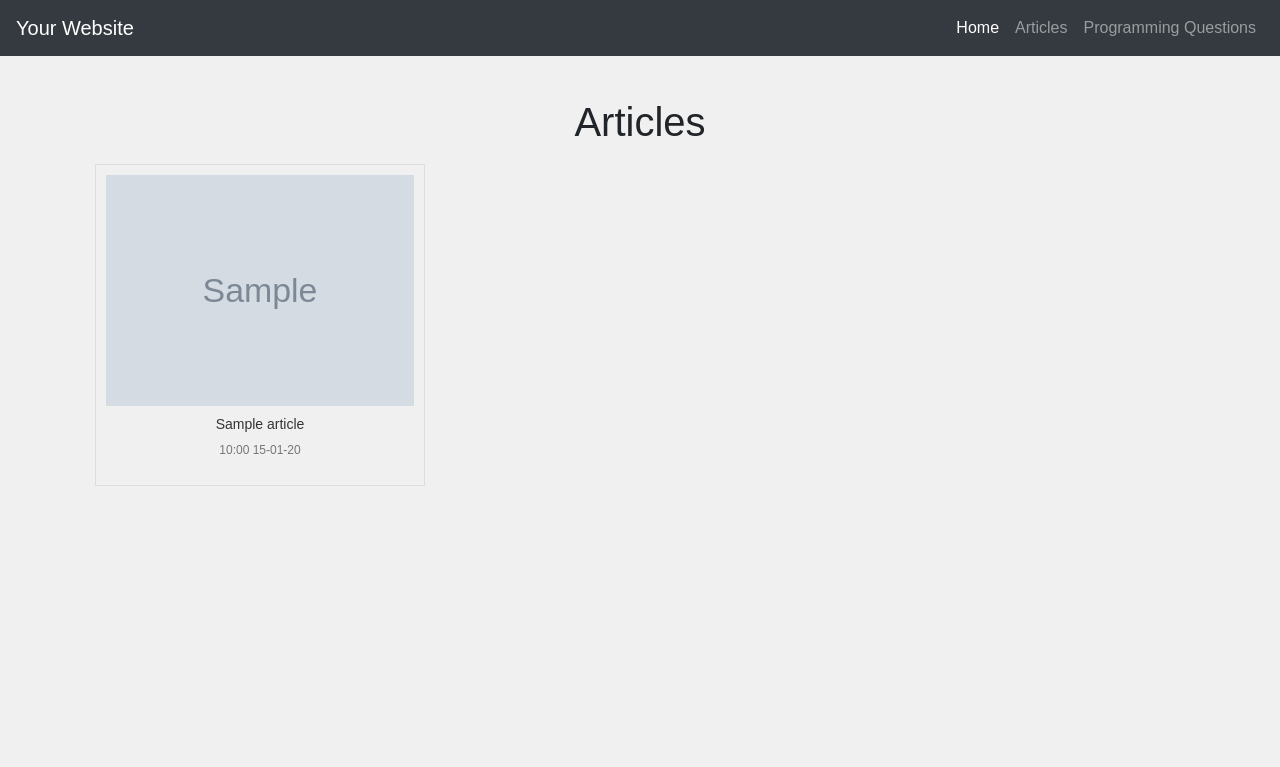
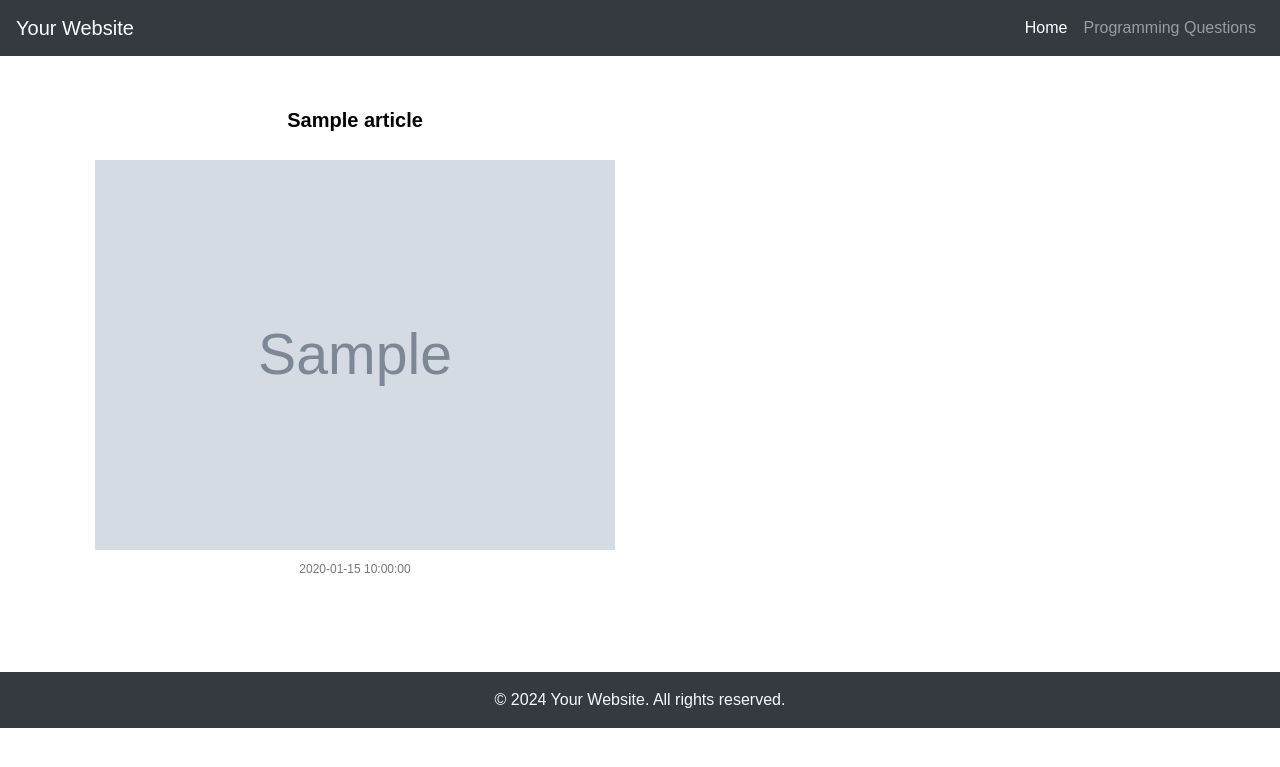
Before and after one commit to codedestructed007/Articles_advanced_bot_-under-construction-, a Flask app: page /articles in a window 1280 px wide. Shown: the top 767 px of the page. Run offline with Flask 3, Linux system fonts and the light colour scheme; tables that the repository leaves empty hold one stand-in row (values such as "Sample post"); grey boxes marked "Sample" are stand-in pictures; some libraries are stand-ins or nearby versions.

Commit message:
Fixed UI part

```diff
--- a/Utilities/Utils.py
+++ b/Utilities/Utils.py
@@ -1,2 +1,24 @@
+from datetime import datetime, timedelta
+
+
 def datetime_format(value, format="%H:%M %d-%m-%y", reverse = False):
     return value.strftime(format)
+
+
+
+def time_ago(date):
+    now = datetime.now()
+    delta = now - date
+    if delta.days > 7:
+        weeks = delta.days // 7
+        return f"{weeks} {'weeks' if weeks > 1 else 'week'} ago"
+    elif delta.days > 0:
+        return f"{delta.days} {'days' if delta.days > 1 else 'day'} ago"
+    elif delta.seconds // 3600 > 0:
+        hours = delta.seconds // 3600
+        return f"{hours} {'hours' if hours > 1 else 'hour'} ago"
+    elif delta.seconds // 60 > 0:
+        minutes = delta.seconds // 60
+        return f"{minutes} {'minutes' if minutes > 1 else 'minute'} ago"
+    else:
+        return "Just now"
--- a/app.py
+++ b/app.py
@@ -125,7 +125,7 @@ class Imageform(FlaskForm):
         get_label='id',
         validators=[DataRequired()]
     )
-    image = ImageUploadField('Image', base_path='static/ArticleImage/ContentImage', validators=[DataRequired()])
+    image = ImageUploadField('Image', base_path='static/ArticleImage/ContentImage',validators=[DataRequired()])
 
     def populate_obj(self, obj):
         super().populate_obj(obj)
@@ -144,7 +144,21 @@ class ImageView(ModelView):
 
 class ParagraphView(ModelView):
     form = ParagraphForm
-    column_list = ['id','para_number','article_id','text']
+    column_list = ['id', 'para_number', 'article_title', 'text']  # Include 'article_title' in column list
+
+    def get_query(self):
+        return super(ParagraphView, self).get_query().join(Article)  # Join with Article model
+
+    def get_list(self, page, sort_column, sort_desc, search, filters, execute=True, page_size=None):
+        self.column_labels = {'article_title': 'Article Title'}  # Set custom label for article_title column
+        return super(ParagraphView, self).get_list(page, sort_column, sort_desc, search, filters, execute, page_size)
+
+    def scaffold_list_columns(self):
+        columns = super(ParagraphView, self).scaffold_list_columns()
+        columns['article_title'] = self._get_column_by_attr('article', 'title')  # Add article_title column
+        return columns
+
+
     form_widget_args = {
         'id': {
             'rows': 5
@@ -220,7 +234,7 @@ def temp():
 
 
 # Setting environment methods
-app.jinja_env.filters['date_format'] =  Utils.datetime_format
+app.jinja_env.filters['date_format'] =  Utils.time_ago
 
 
 if __name__ == '__main__':
--- /dev/null
+++ b/static/style_contents.css
@@ -0,0 +1,84 @@
+body {
+    font-family: Arial, sans-serif;
+    background-color: #f0f0f0;
+    padding-top: 50px; /* Adjusted for the fixed navbar */
+}
+
+h1 {
+    text-align: center;
+    margin-top: 20px;
+}
+
+.article-container {
+    border: 1px solid #ddd;
+    margin: 10px;
+    text-align: center;
+    padding: 10px;
+}
+
+.article-image {
+    width: 100%;
+    height: auto;
+    margin-bottom: 10px;
+}
+
+.date {
+    font-size: 12px;
+    color: #777;
+}
+
+.article-title {
+    font-size: 14px;
+    color: #333;
+    margin-bottom: 15px;
+    padding: 20;
+}
+#footer {
+    position: bottom;
+    bottom: 0;
+    width: 100%;
+}
+
+.article-container {
+    background-color: #ffffff; /* Sets the background color to transparent white */
+    width: 100%; /* Increases the width */
+    margin: 0 auto; /* Centers the containers */
+    border: none;
+    margin-bottom: 20px;
+}
+
+
+
+.article-content {
+    position: absolute; /* Position the content absolutely */
+    top: 50%; /* Position it 50% from the top */
+    left: 50%; /* Position it 50% from the left */
+    transform: translate(-50%, -50%); /* Center it horizontally and vertically */
+    text-align: center; /* Align text center */
+    background-color: rgba(255, 255, 255, 0.8); /* Add a semi-transparent white background */
+    padding: 10px; /* Add padding for better readability */
+    border-radius: 5px; /* Optional: Add some border radius for rounded corners */
+}
+
+.article-header {
+    position: absolute;
+    top: 0;
+    left: 0;
+    width: 100%;
+    background-color: rgba(255, 255, 255, 0.8); /* Set a transparent white background */
+    padding: 10px;
+    box-sizing: border-box;
+    z-index: 1; /* Ensure the title is above the image */
+}
+
+body, html {
+    background-color: #ffffff; /* White background color */
+}
+
+.article-image {
+    width: 100%;
+    height: auto;
+    margin-bottom: 10px;
+    padding-top: 10%; /* This is 9/16 * 100% */
+    display: block;
+}
--- a/templates/articles.html
+++ b/templates/articles.html
@@ -1,49 +1,10 @@
-<!DOCTYPE html>
-<html lang="en">
-<head>
-    <meta charset="UTF-8">
-    <meta name="viewport" content="width=device-width, initial-scale=1.0">
-    <title>Articles</title>
-    <!-- Bootstrap CSS -->
-    <link rel="stylesheet" href="https://stackpath.bootstrapcdn.com/bootstrap/4.3.1/css/bootstrap.min.css" integrity="sha384-ggOyR0iXCbMQv3Xipma34MD+dH/1fQ784/j6cY/iJTQUOhcWr7x9JvoRxT2MZw1T" crossorigin="anonymous">
-    <style>
-        body {
-            font-family: Arial, sans-serif;
-            background-color: #f0f0f0;
-            padding-top: 50px; /* Adjusted for the fixed navbar */
-        }
 
-        h1 {
-            text-align: center;
-            margin-top: 20px;
-        }
+{% extends 'base_for_contents.html' %}
 
-        .article-container {
-            border: 1px solid #ddd;
-            margin: 10px;
-            text-align: center;
-            padding: 10px;
-        }
 
-        .article-image {
-            width: 100%;
-            height: auto;
-            margin-bottom: 10px;
-        }
 
-        .date {
-            font-size: 12px;
-            color: #777;
-        }
 
-        .article-title {
-            font-size: 14px;
-            color: #333;
-        }
-    </style>
-</head>
-<body>
-
+{% block navbar %}
     <!-- Navbar -->
     <nav class="navbar navbar-expand-lg navbar-dark bg-dark fixed-top">
         <a class="navbar-brand" href="#">Your Website</a>
@@ -53,10 +14,7 @@
         <div class="collapse navbar-collapse" id="navbarNav">
             <ul class="navbar-nav ml-auto">
                 <li class="nav-item active">
-                    <a class="nav-link" href="#">Home</a>
-                </li>
-                <li class="nav-item">
-                    <a class="nav-link" href="#">Articles</a>
+                    <a class="nav-link" href="/">Home</a>
                 </li>
                 <li class="nav-item">
                     <a class="nav-link" href="#">Programming Questions</a>
@@ -64,26 +22,35 @@
             </ul>
         </div>
     </nav>
+{% endblock %}
 
+
+
+{% block content %}
     <!-- Content -->
     <div class="container mt-5">
-        <h1>Articles</h1>
+
         <div class="row">
             {% for article in articles %}
-                <div class="col-md-4">
-                    <a href="{{ url_for('article', article_id=article.id) }}">
-                        <div class="article-container">
-                            <img src="{{ url_for('static', filename='ArticleImage/' + article.main_image) }}" alt="{{ article.title }}" class="article-image">
-                            <h3 class="article-title">{{ article.title }}</h3>
+            <div class="col-md-6"> <!-- Use the full width of the row -->
+                <a href="{{ url_for('article', article_id=article.id) }}">
+                    <div class="article-container">
+                        <div class="article-header">
+                            <h3 class="article-title" style="color: black; font-size: 20px;"><b>{{ article.title }}</b></h3>
 
-                            <p class="date">{{ article.date | date_format() }}</p>
                         </div>
-                    </a>
+                        <img src="{{ url_for('static', filename='ArticleImage/' + article.main_image) }}" alt="{{ article.title }}" class="article-image">
+                        <p class="date">{{ article.date  }}</p>
 
-                </div>
+                    </div>
+                </a>
+            </div>
             {% endfor %}
         </div>
     </div>
+
+{% endblock %}
+
 
     <!-- Bootstrap JS and Popper.js -->
     <script src="https://code.jquery.com/jquery-3.3.1.slim.min.js" integrity="sha384-q8i/X+965DzO0rT7abK41JStQIAqVgRVzpbzo5smXKp4YfRvH+8abtTE1Pi6jizo" crossorigin="anonymous"></script>
--- /dev/null
+++ b/templates/base_for_contents.html
@@ -0,0 +1,43 @@
+<!DOCTYPE html>
+<html lang="en">
+<head>
+    <meta charset="UTF-8">
+    <meta name="viewport" content="width=device-width, initial-scale=1.0">
+    <title>{% block title %}Your Website{% endblock %}</title>
+    <!-- Bootstrap CSS -->
+    <link rel="stylesheet" href="https://stackpath.bootstrapcdn.com/bootstrap/4.3.1/css/bootstrap.min.css">
+    <!-- Your custom CSS -->
+    <link rel="stylesheet" href="{{ url_for('static', filename='style_contents.css') }}">
+</head>
+<body>
+
+
+
+    <!-- Navbar -->
+    {% block navbar %}
+    <nav class="navbar navbar-expand-lg navbar-dark bg-dark">
+        <a class="navbar-brand" href="#">Your Website</a>
+        <!-- Add your navbar items here -->
+    </nav>
+    {% endblock %}
+
+
+
+    <!-- Main content block -->
+
+    {% block content %}{% endblock %}
+
+
+
+
+    <!-- Footer -->
+    <footer class="mt-5 bg-dark text-light text-center py-3" id="footer">
+        &copy; 2024 Your Website. All rights reserved.
+    </footer>
+
+    <!-- Bootstrap JS and Popper.js -->
+    <script src="https://code.jquery.com/jquery-3.3.1.slim.min.js"></script>
+    <script src="https://cdnjs.cloudflare.com/ajax/libs/popper.js/1.14.7/umd/popper.min.js"></script>
+    <script src="https://stackpath.bootstrapcdn.com/bootstrap/4.3.1/js/bootstrap.min.js"></script>
+</body>
+</html>
```
Also changed, not shown: static/style.css (added, +64 -0 lines), temp.txt (+96 -53 lines), templates/article.html (+9 -2 lines), templates/base.html (added, +41 -0 lines), templates/home.html (+6 -155 lines).
